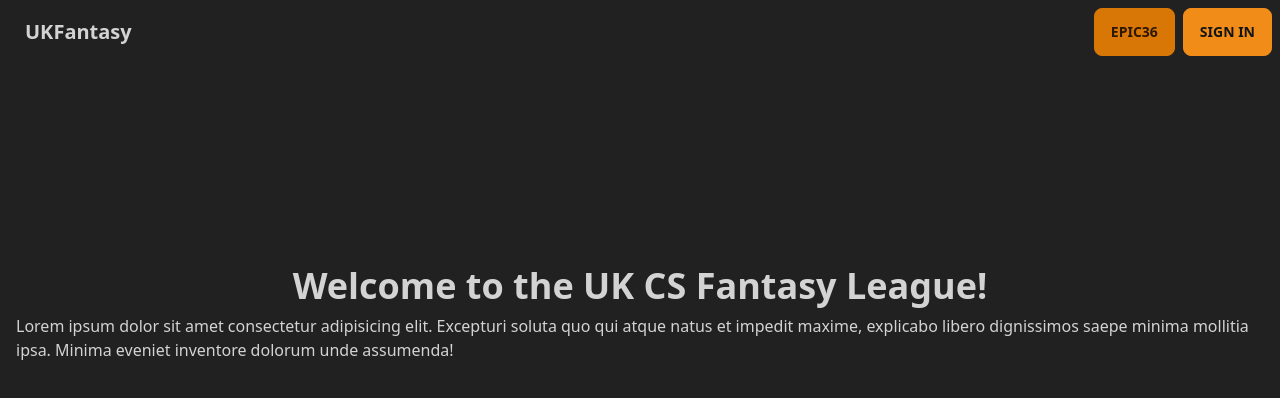
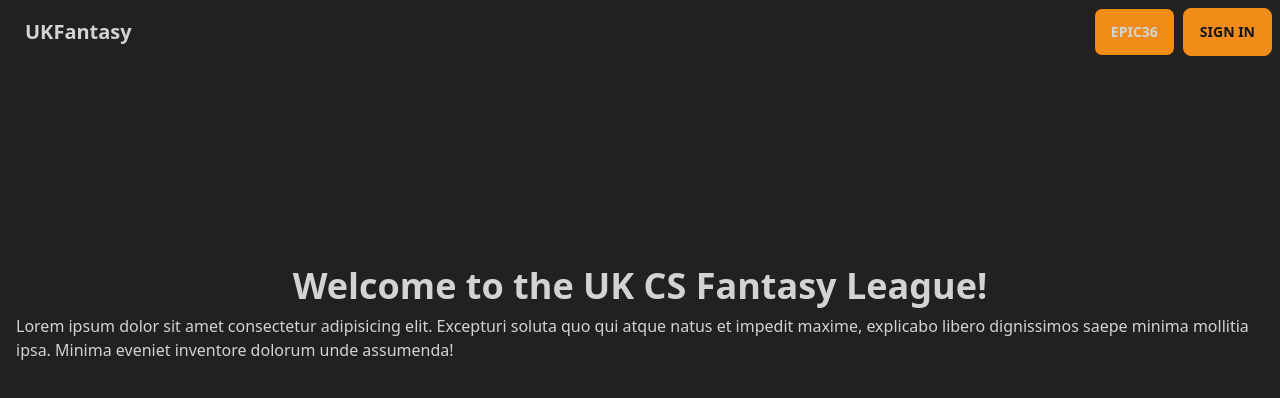
Before and after one commit to FlynnFc/UKFantasy, a Next.js app: page / in a window 1280 px wide. Shown: the top 398 px of the page. Built offline with nearby package versions, Linux system fonts and the light colour scheme; no server answers.

Commit message:
Update Navbar.tsx

```diff
--- a/src/components/Navbar.tsx
+++ b/src/components/Navbar.tsx
@@ -4,14 +4,14 @@ import LoginBtn from "./LoginBtn";
 
 const Navbar = () => {
   return (
-    <div className="navbar absolute">
+    <div className="navbar absolute top-0">
       <div className="flex w-full justify-between">
         <Link href="./">
           <a className="btn-ghost btn text-xl normal-case">UKFantasy</a>
         </Link>
         <div className="space-x-2">
           <Link href="/epic36">
-            <button className="btn-warning btn">Epic36</button>
+            <button className="btn bg-primary">Epic36</button>
           </Link>
           <LoginBtn />
         </div>
```
